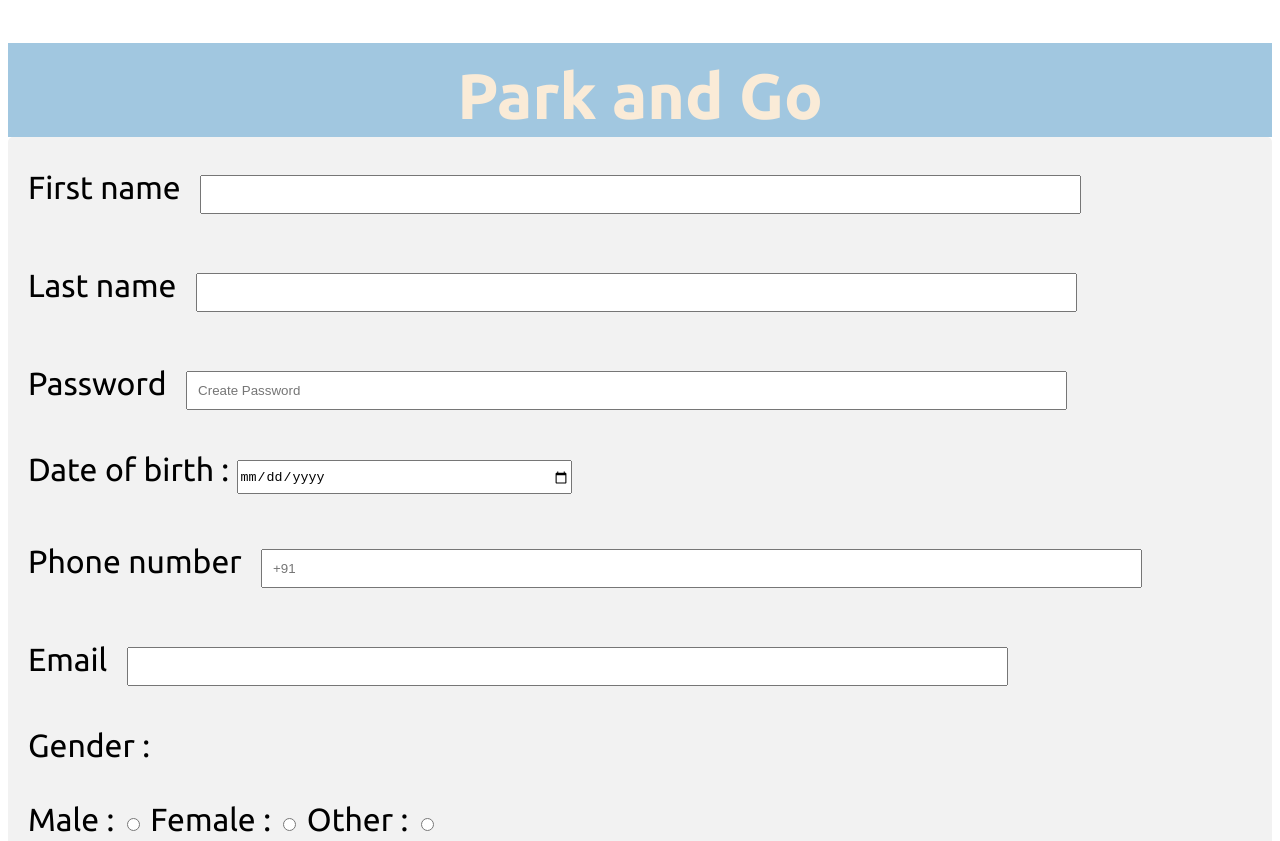
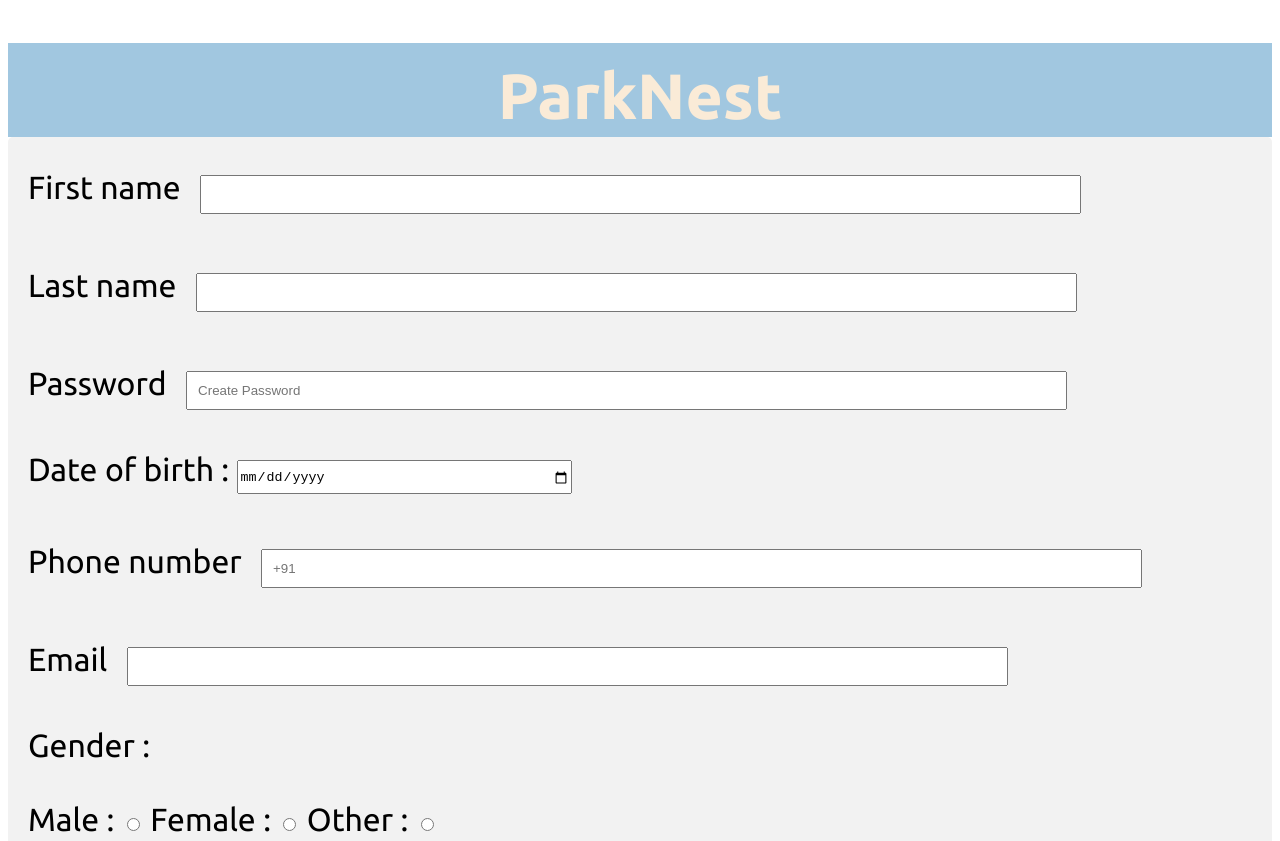
Before and after one commit to bLade1295/websitemain, a plain HTML site: page signup.html in a window 1280 px wide. Shown: the top 841 px of the page. Drawn offline with Linux system fonts and the light colour scheme.

Commit message:
Update signup.html

```diff
--- a/signup.html
+++ b/signup.html
@@ -141,7 +141,7 @@ input[type=text] {
 </head>
 <body>
   <header>
-    <h1>Park and Go</h1>
+    <h1>ParkNest</h1>
     </header>
     <div class="container">
 
```
